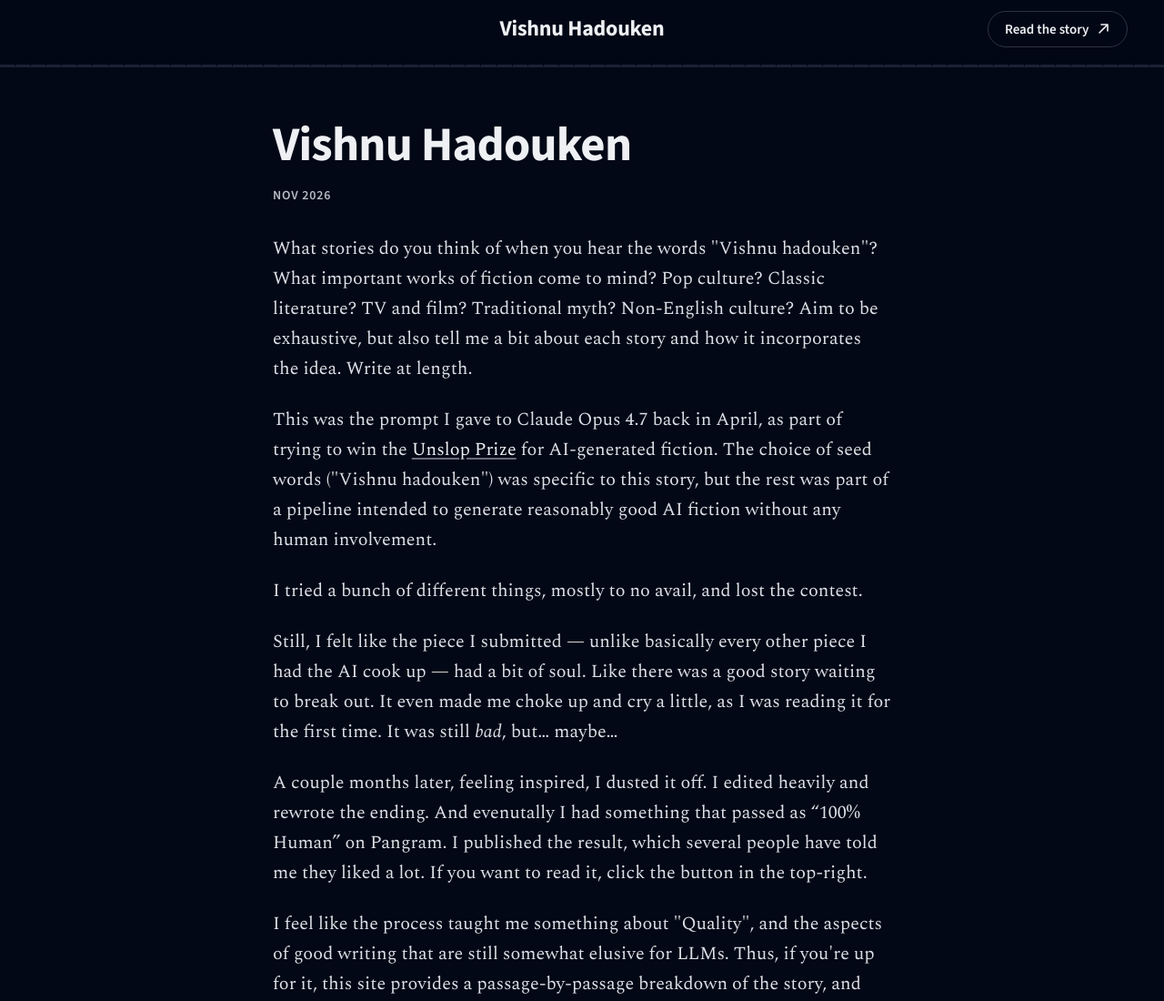
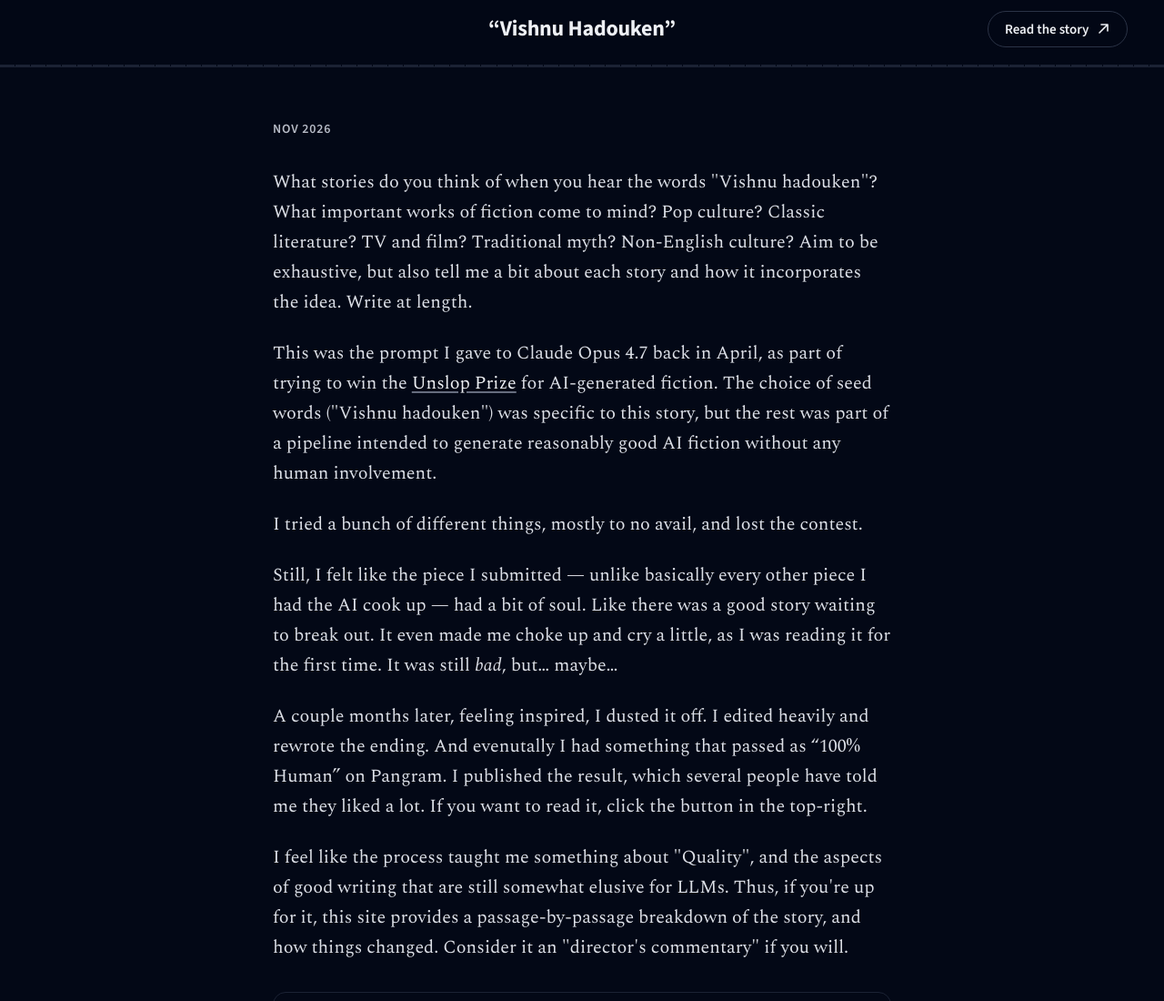
Before and after one commit to Raelifin/vishnu-hadouken, a plain HTML site: page index.html in a window 1280 px wide. Shown: the top 1100 px of the page at 91% size. Drawn offline with nearby package versions, Linux system fonts and the light colour scheme.

Commit message:
Update index.html

```diff
--- a/index.html
+++ b/index.html
@@ -158,7 +158,7 @@ ins.pil{color:var(--ins);background:var(--ins-bg);text-decoration:none}
 
 <header class="site-header">
   <div class="bar">
-    <a class="brand" href="#intro">Vishnu Hadouken</a>
+    <a class="brand" href="#intro">“Vishnu Hadouken”</a>
     <div class="header-right">
       <a class="pill" href="https://raelifin.substack.com/p/the-keepers-dharma" target="_blank" rel="noopener"><span class="label">Read the story</span>
         <svg viewBox="0 0 16 16" fill="none" stroke="currentColor" stroke-width="1.6" stroke-linecap="round" stroke-linejoin="round"><path d="M6 3h7v7M13 3 4 12"/></svg></a>
@@ -174,7 +174,6 @@ ins.pil{color:var(--ins);background:var(--ins-bg);text-decoration:none}
      ================================================================ -->
 <template id="intro-tpl">
   <article class="intro">
-    <h1>Vishnu Hadouken</h1>
     <p class="dateline">Nov 2026</p>
     <div class="prose">
       <p>What stories do you think of when you hear the words "Vishnu hadouken"? What important works of fiction come to mind? Pop culture? Classic literature? TV and film? Traditional myth? Non-English culture? Aim to be exhaustive, but also tell me a bit about each story and how it incorporates the idea. Write at length.</p>
```
